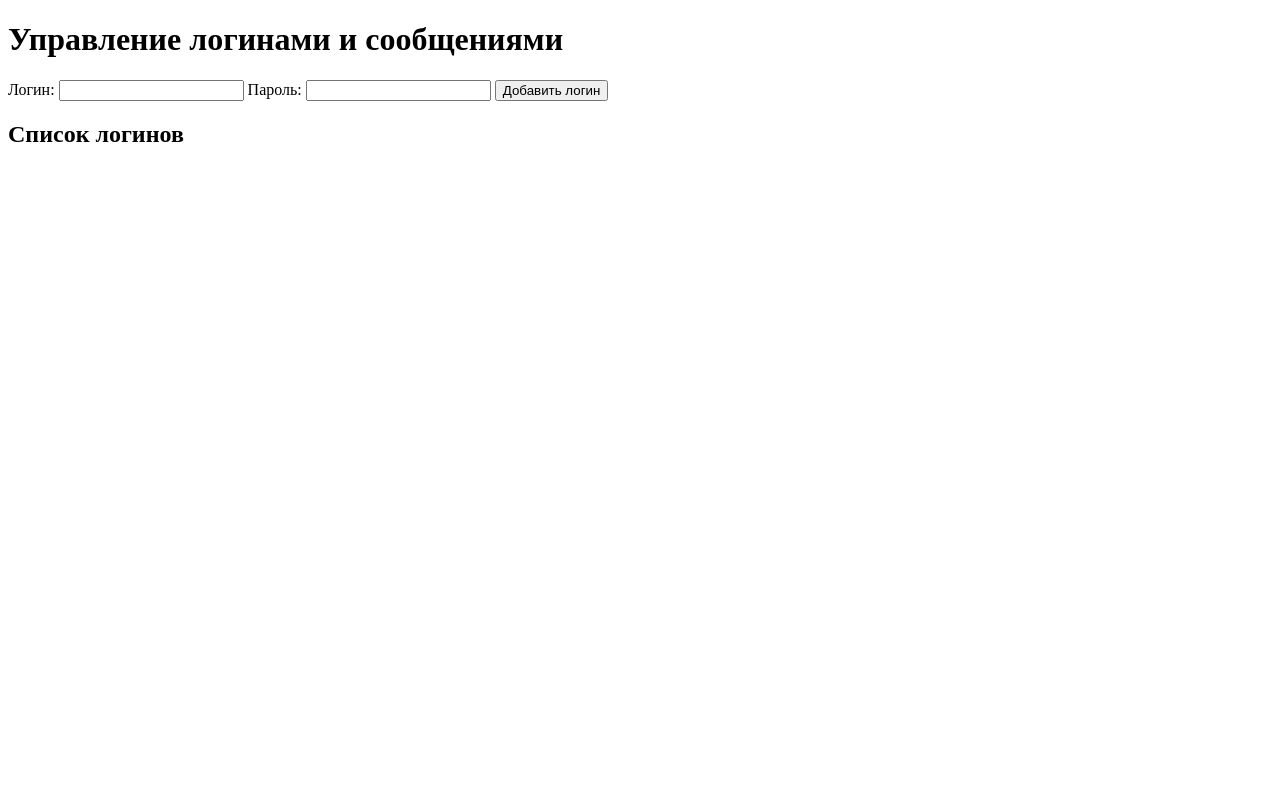
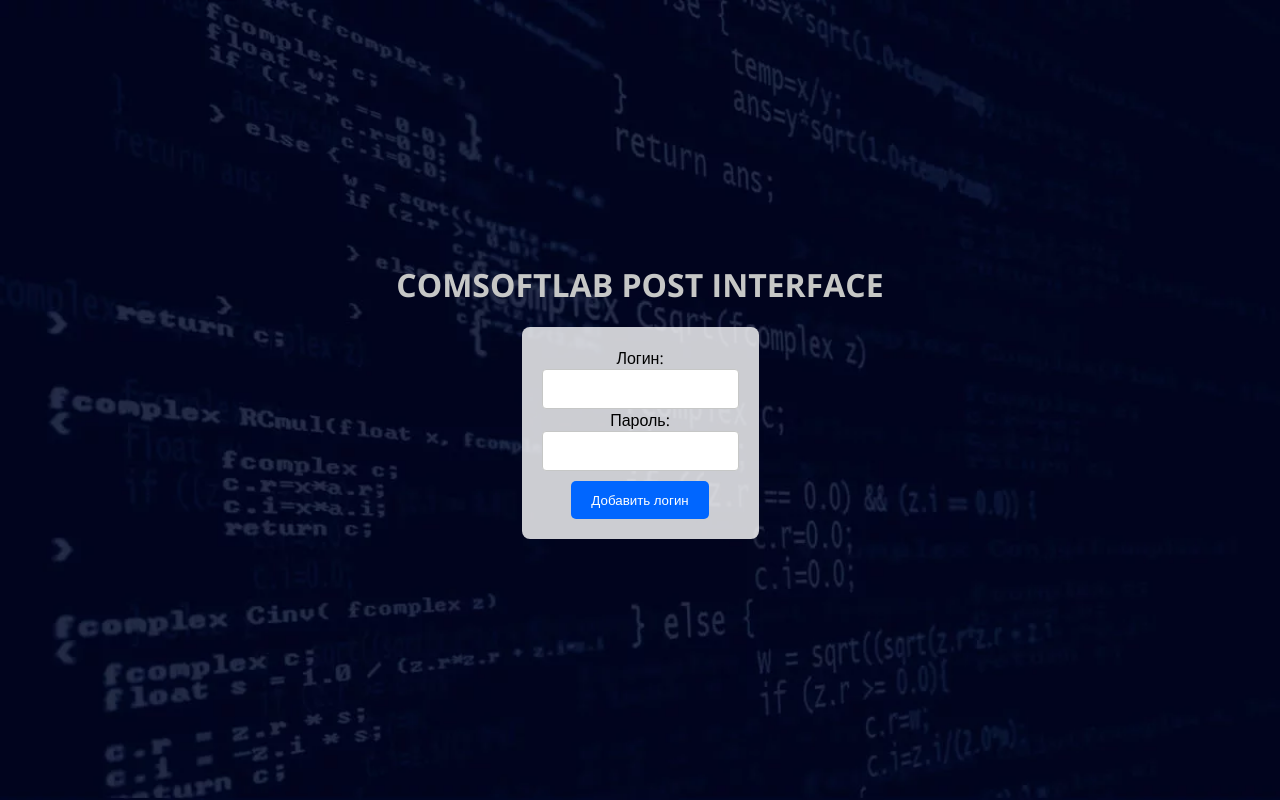
Before and after one commit to gerich02/Comsoftlab, a Django app: page / in a window 1280 px wide. Run offline with Django 4.2, Linux system fonts and the light colour scheme; data that the repository does not hold is empty.

Commit message:
Change style of interface

```diff
--- a/backend/post_manager/settings.py
+++ b/backend/post_manager/settings.py
@@ -106,7 +106,10 @@
 USE_TZ = True
 
 
-STATIC_URL = "static/"
+STATICFILES_DIRS = [
+    BASE_DIR / 'static',
+]
 
+STATIC_URL = '/static/'
 
 DEFAULT_AUTO_FIELD = "django.db.models.BigAutoField"
--- a/backend/post_messages/views.py
+++ b/backend/post_messages/views.py
@@ -12,25 +12,24 @@
         login = request.POST.get("login")
         password = request.POST.get("password")
 
+        if not login:
+            return JsonResponse(
+                {
+                    "status": "error",
+                    "message": "Login is required"
+                }
+            )
+
         login_instance, created = Login.objects.update_or_create(
             login=login,
             defaults={"password": password},
         )
 
-        if created:
-            return JsonResponse(
-                {
-                    "status": "created",
-                    "message": "New login created successfully"
-                }
-            )
-        else:
-            return JsonResponse(
-                {
-                    "status": "updated",
-                    "message": "Existing login updated successfully"
-                }
-            )
+        return JsonResponse({
+            "status": "created" if created else "updated",
+            "message": "Login added successfully",
+            "login_id": login_instance.id
+        })
 
     return JsonResponse(
         {
--- a/frontend/templates/index.html
+++ b/frontend/templates/index.html
@@ -4,17 +4,58 @@
     <meta charset="UTF-8">
     <title>Главная страница</title>
     <script src="https://code.jquery.com/jquery-3.6.0.min.js"></script>
+    <link href="https://fonts.googleapis.com/css2?family=Open+Sans:wght@400;700&display=swap" rel="stylesheet">
     <style>
+        body {
+            font-family: 'Open Sans', Arial, sans-serif;
+            display: flex;
+            flex-direction: column;
+            align-items: center;
+            justify-content: center;
+            min-height: 100vh;
+            margin: 0;
+            text-align: center;
+            background-image: url('/static/images/gf_glavnaya.jpg');
+            background-size: cover;
+            background-position: center;
+            background-repeat: no-repeat;
+            color: #c6c7c6;
+        }
+
         #login-form {
             margin-bottom: 20px;
+            display: flex;
+            flex-direction: column;
+            align-items: center;
+            background: rgba(255, 255, 255, 0.8);
+            padding: 20px;
+            border-radius: 8px;
         }
-        #logins-container {
-            margin-top: 20px;
+
+        button {
+            margin-top: 10px;
+            color: #ffffff;
+            background-color: #0066ff;
+            border: none;
+            padding: 10px 20px;
+            border-radius: 5px;
+            font-family: 'Open Sans', Arial, sans-serif;
+        }
+
+        label {
+            color: #000000;
+        }
+
+        input[type="text"], input[type="password"] {
+            border: 1px solid #c6c7c6;
+            padding: 10px;
+            border-radius: 4px;
+            font-family: 'Open Sans', Arial, sans-serif;
         }
     </style>
 </head>
 <body>
-    <h1>Управление логинами и сообщениями</h1>
+    <h1>COMSOFTLAB POST INTERFACE</h1>
 
     <form id="login-form" method="post">
         {% csrf_token %}
@@ -24,10 +65,6 @@
         <input type="password" id="password" name="password" required>
         <button type="submit">Добавить логин</button>
     </form>
-
-    <h2>Список логинов</h2>
-    <div id="logins-container">
-    </div>
 
     <script>
         function getCookie(name) {
@@ -58,37 +95,17 @@
                 headers: { 'X-CSRFToken': csrftoken },
                 data: { login: login, password: password },
                 success: function(response) {
-                    alert('Логин добавлен!');
-                    loadLogins();
+                    if (response.status === 'created' || response.status === 'updated') {
+                        window.location.href = `/messages/?login_id=${response.login_id}`;
+                    } else {
+                        alert('Ошибка при добавлении логина: ' + response.message);
+                    }
                 },
                 error: function(xhr, status, error) {
                     alert('Ошибка при добавлении логина: ' + error);
                 }
             });
         });
-
-        function loadLogins() {
-            $.get('/get-logins/', function(response) {
-                const logins = response.logins;
-                $('#logins-container').empty();
-                logins.forEach(function(login) {
-                    $('#logins-container').append(`
-                        <div>
-                            ${login.login}
-                            <button onclick="openMessagesPage(${login.id})">Получить сообщения</button>
-                        </div>
-                    `);
-                });
-            }).fail(function(xhr, status, error) {
-                alert('Ошибка при загрузке логинов: ' + error);
-            });
-        }
-
-        function openMessagesPage(loginId) {
-            window.open(`/messages/?login_id=${loginId}`, '_blank');
-        }
-
-        loadLogins();
     </script>
 </body>
 </html>
```
Also changed, not shown: frontend/templates/messages.html (+71 -6 lines), backend/post_messages/migrations/0003_alter_message_attachments_list.py (added), backend/post_messages/migrations/0004_alter_message_attachments_list.py (added), backend/post_messages/migrations/0005_alter_message_attachments_list.py (added), backend/post_messages/migrations/0006_alter_message_attachments_list.py (added), backend/static/images/gf_glavnaya.jpg (added).
